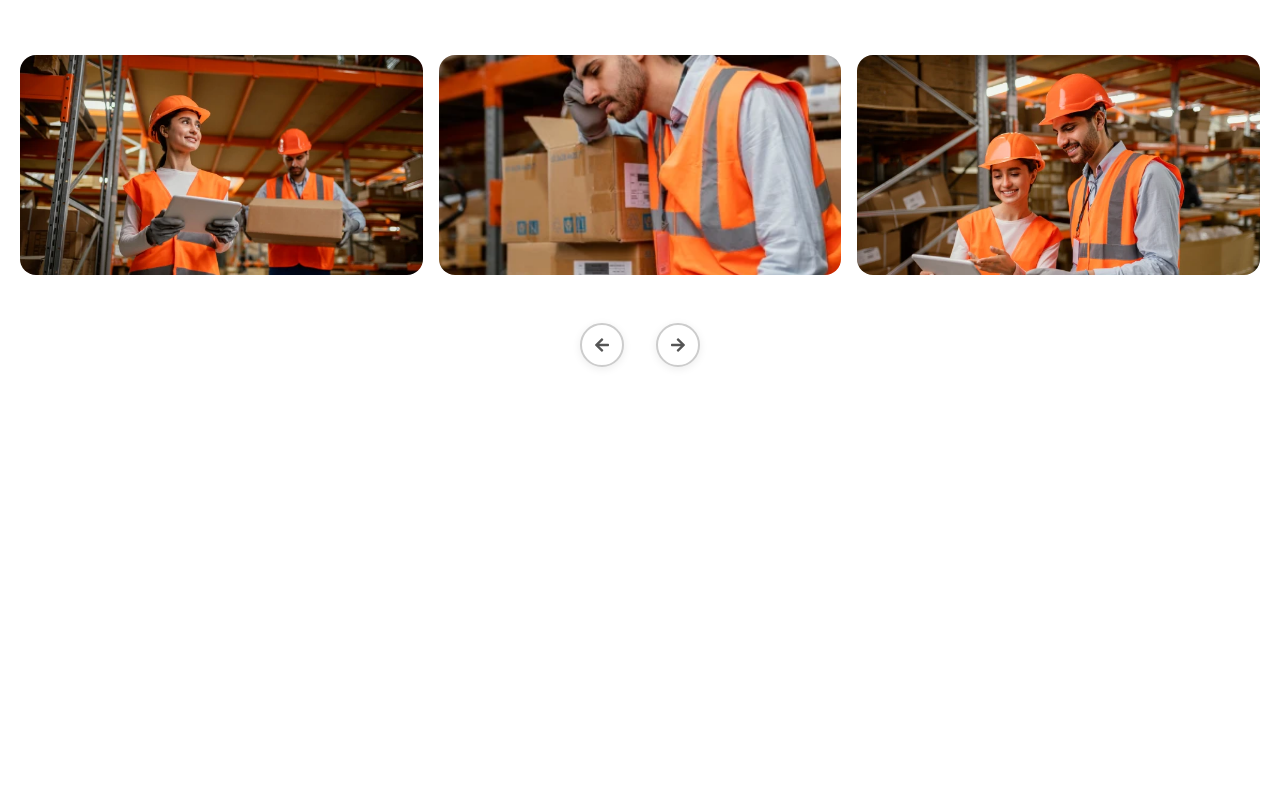
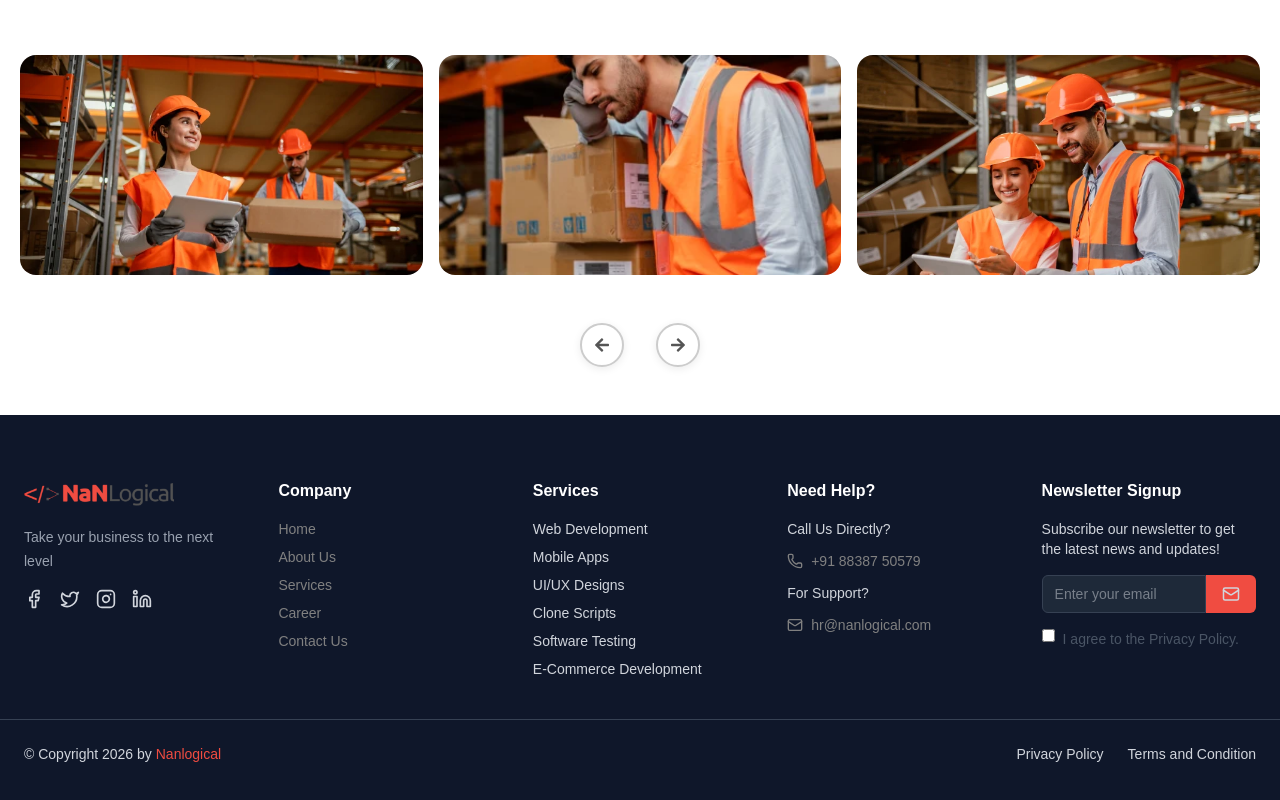
Before and after one commit to Nethaji-007/Avenstek-next-site, a Next.js app: page /projects in a window 1280 px wide. Shown: the part 1383-2183 px from the top of the page. Before the commit the page ends 1798 px from the top, so only its background shows below. Built offline with nearby package versions, Linux system fonts and the light colour scheme.

Commit message:
added footer page

```diff
--- /dev/null
+++ b/app/components/Footer.tsx
@@ -0,0 +1,178 @@
+import { Mail, Phone ,Facebook,Twitter,Instagram,Linkedin} from "lucide-react";
+import Link from "next/link";
+import Image from "next/image";
+
+export default function Footer() {
+  return (
+    <footer className="bg-[#0f172a] text-gray-300 pt-16 pb-10 ">
+
+      <div className="max-w-7xl mx-auto px-6 grid gap-10 sm:grid-cols-2 md:grid-cols-3 lg:grid-cols-5">
+
+        {/* Logo Section */}
+<div className="space-y-4">
+
+  <Image
+    src="/Nanlogical-logo.png"
+    alt="NanLogical Logo"
+    width={150}
+    height={40}
+    className="object-contain"
+  />
+
+  <p className="text-sm leading-6 text-gray-400">
+    Take your business to the next level
+  </p>
+
+  {/* Social Icons */}
+  <div className="flex gap-4">
+    <a
+      href="https://www.facebook.com/nanlogical"
+      target="_blank"
+      rel="noopener noreferrer"
+    >
+      <Facebook className="text-gray-300 hover:text-[#f04c41] transition-colors cursor-pointer" size={20} />
+    </a>
+
+    <a
+      href="https://twitter.com/nanlogical"
+      target="_blank"
+      rel="noopener noreferrer"
+    >
+      <Twitter className="text-gray-300 hover:text-[#f04c41] transition-colors cursor-pointer" size={20} />
+    </a>
+
+    <a
+      href="https://www.instagram.com/nanlogical"
+      target="_blank"
+      rel="noopener noreferrer"
+    >
+      <Instagram className="text-gray-300 hover:text-[#f04c41] transition-colors cursor-pointer" size={20} />
+    </a>
+
+    <a
+      href="https://www.linkedin.com/company/nanlogical"
+      target="_blank"
+      rel="noopener noreferrer"
+    >
+      <Linkedin className="text-gray-300 hover:text-[#f04c41] transition-colors cursor-pointer" size={20} />
+    </a>
+  </div>
+
+</div>
+
+        {/* Company */}
+        <div>
+         <h3 className="text-white font-semibold mb-4">Company</h3>
+          <ul className="space-y-2 text-sm">
+          <li>
+            <Link href="/" className="hover:text-[#f04c41]">
+              Home
+            </Link>
+          </li>
+
+          <li>
+            <Link href="/about" className="hover:text-[#f04c41]">
+              About Us
+            </Link>
+          </li>
+
+          <li>
+            <Link href="/services" className="hover:text-[#f04c41]">
+              Services
+            </Link>
+          </li>
+
+          <li>
+            <Link href="/career" className="hover:text-[#f04c41]">
+              Career
+            </Link>
+          </li>
+
+          <li>
+            <Link href="/contact" className="hover:text-[#f04c41]">
+              Contact Us
+            </Link>
+          </li>
+        </ul>
+        </div>
+        {/* Services */}
+        <div>
+          <h3 className="text-white font-semibold mb-4">Services</h3>
+          <ul className="space-y-2 text-sm">
+            <li className="hover:text-[#f04c41] cursor-pointer">Web Development</li>
+            <li className="hover:text-[#f04c41] cursor-pointer">Mobile Apps</li>
+            <li className="hover:text-[#f04c41] cursor-pointer">UI/UX Designs</li>
+            <li className="hover:text-[#f04c41] cursor-pointer">Clone Scripts</li>
+            <li className="hover:text-[#f04c41] cursor-pointer">Software Testing</li>
+            <li className="hover:text-[#f04c41] cursor-pointer">E-Commerce Development</li>
+          </ul>
+        </div>
+
+        {/* Help */}
+        <div>
+          <h3 className="text-white font-semibold mb-4">Need Help?</h3>
+          <div className="space-y-3 text-sm">
+            <p>Call Us Directly?</p>
+            <p className="flex items-center gap-2">
+              <a
+              href="tel:+91 88387 50579"
+              className="flex items-center gap-2 hover:text-[#f04c41]">
+              <Phone size={16} />
+              +91 88387 50579
+            </a>
+            </p>
+
+            <p>For Support?</p>
+            <p className="flex items-center gap-2">
+              <a
+              href="mailto:hr@nanlogical.com"
+              className="flex items-center gap-2 hover:text-[#f04c41]">
+              <Mail size={16} />
+              hr@nanlogical.com
+            </a>
+            </p>
+          </div>
+        </div>
+
+        {/* Subscribe */}
+        <div>
+          <h3 className="text-white font-semibold mb-4">Newsletter Signup</h3>
+          <p className="text-sm mb-4">
+            Subscribe our newsletter to get the latest news and updates!
+          </p>
+
+          <div className="flex">
+            <input
+              type="email"
+              placeholder="Enter your email"
+              className="w-full px-3 py-2 text-sm bg-gray-800 border border-gray-700 rounded-l-md focus:outline-none"
+            />
+            <button className="bg-[#f04c41] px-4 rounded-r-md hover:bg-[#f04c41]">
+              <Mail size={18}/>
+            </button>
+          </div>
+           {/* Checkbox */}
+        <div>
+          <label className="flex items-start gap-2 text-sm text-gray-600 mt-4">
+            <input
+              type="checkbox"
+            />
+            I agree to the Privacy Policy.
+          </label> </div>
+        </div>
+
+
+      </div>
+
+      {/* Bottom */}
+      <div className="border-t border-gray-700 mt-10 pt-6 flex flex-col md:flex-row justify-between items-center text-sm px-6 max-w-7xl mx-auto">
+        <p>© Copyright 2026 by <span className="text-[#f04c41]">Nanlogical</span></p>
+
+        <div className="flex gap-6 mt-3 md:mt-0">
+          <p className="hover:text-[#f04c41] cursor-pointer">Privacy Policy</p>
+          <p className="hover:text-[#f04c41] cursor-pointer">Terms and Condition</p>
+        </div>
+      </div>
+    </footer>
+  );
+}
--- a/app/globals.css
+++ b/app/globals.css
@@ -1,4 +1,5 @@
 @import "tailwindcss";
+
 
 /* Prevent horizontal scroll */
 body {
--- a/app/layout.tsx
+++ b/app/layout.tsx
@@ -1,4 +1,5 @@
 import "./globals.css";
+import Footer from "./components/Footer";
 import type { Metadata } from "next";
 
 export const metadata: Metadata = {
@@ -13,7 +14,10 @@ export default function RootLayout({
 }) {
   return (
     <html lang="en">
-      <body>{children}</body>
+      <body className="bg-white text-black">
+        {children}
+        <Footer />
+      </body>
     </html>
   );
 }
```
Also changed, not shown: public/nanlogical-logo.png (added).
